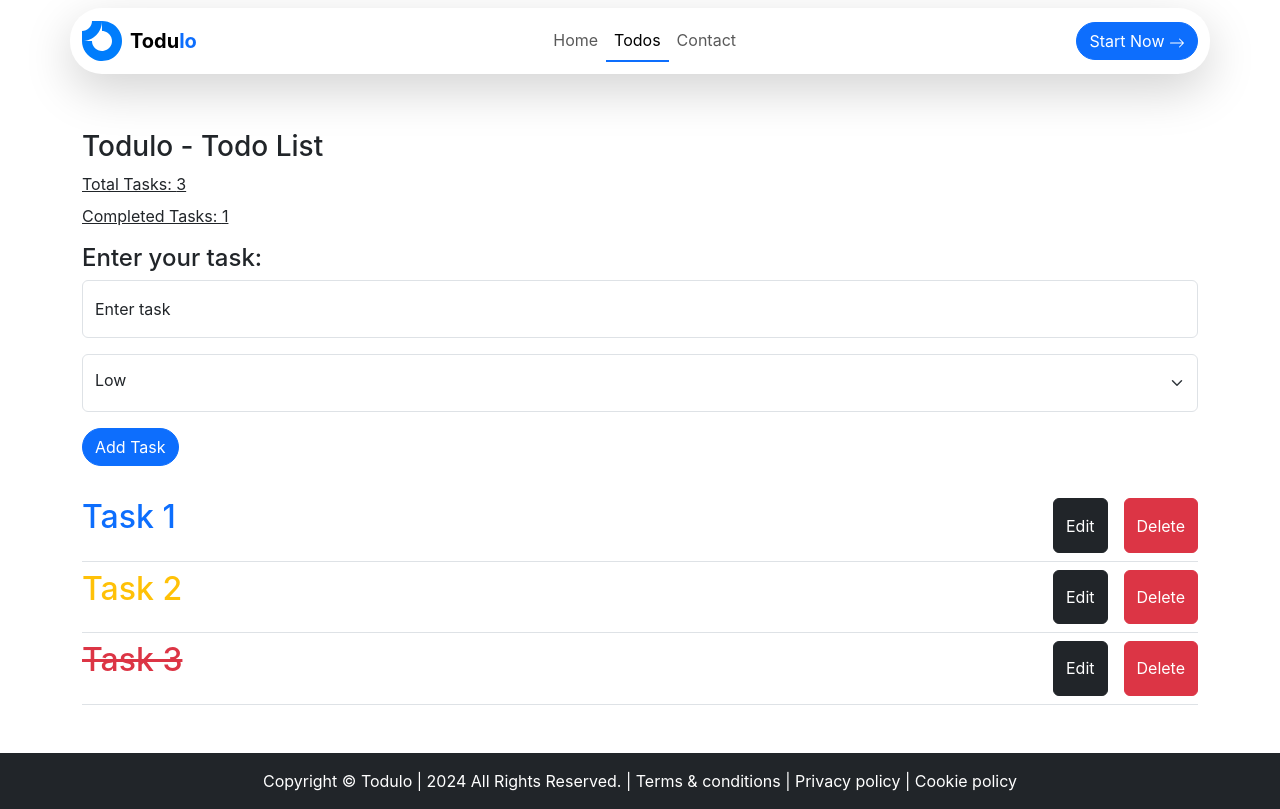
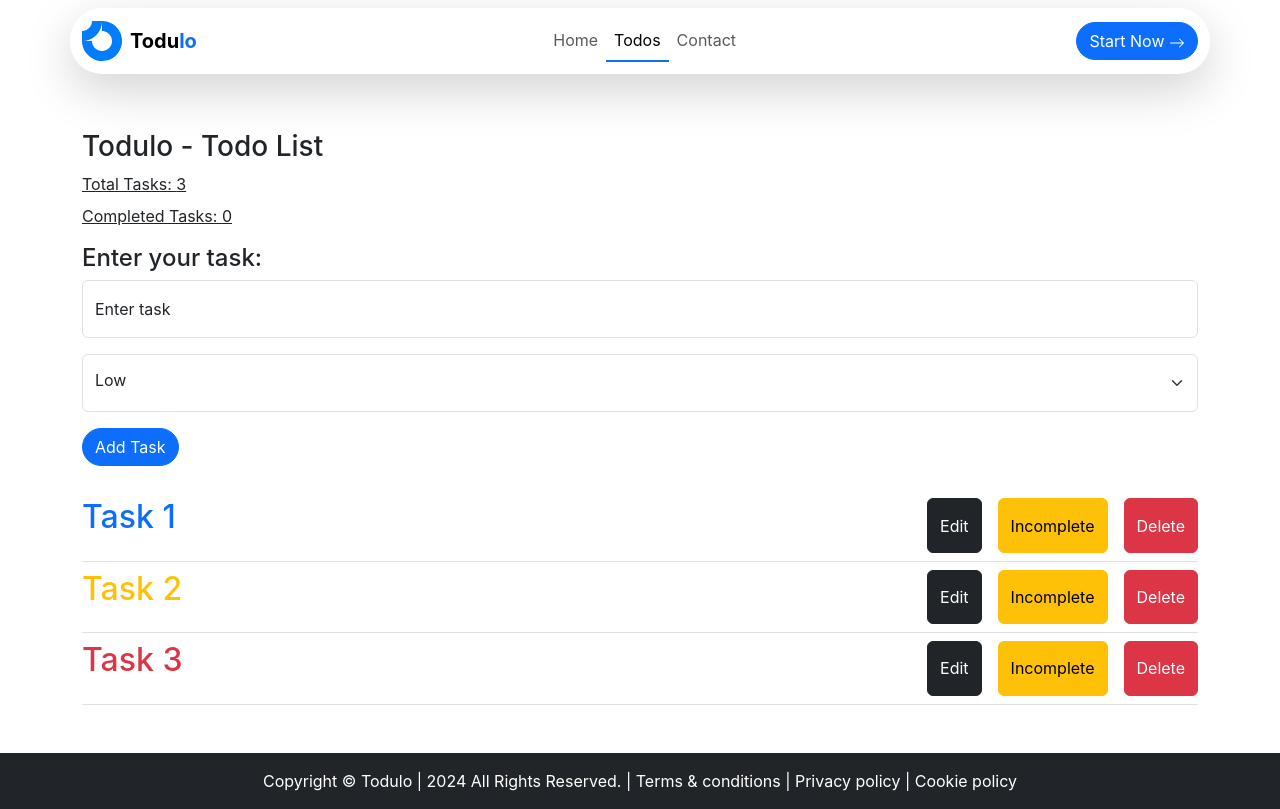
Before and after one commit to whoafridi/React-Design-Pattern, a React (Vite) app: page /todos in a window 1280 px wide. Built offline with nearby package versions, Linux system fonts and the light colour scheme.

Commit message:
feat - a task mark completed or not

```diff
--- a/src/pages/Todos.jsx
+++ b/src/pages/Todos.jsx
@@ -3,7 +3,7 @@ import { useState } from "react";
 const initialTasks = [
   { id: 1, title: "Task 1", status: "incomplete", priority: "low" },
   { id: 2, title: "Task 2", status: "incomplete", priority: "medium" },
-  { id: 3, title: "Task 3", status: "completed", priority: "high" },
+  { id: 3, title: "Task 3", status: "incomplete", priority: "high" },
 ];
 const priorities = [
   { id: 1, label: "Low" },
@@ -59,6 +59,21 @@ const Todos = () => {
     if (filteredTasks.find((task) => task.status === "completed")) {
       setCompletedTasks(completedTasks - 1);
     }
+  };
+
+  const markComplete = (id) => {
+    const Update = tasks.map((task) =>
+      task.id === id
+        ? {
+            ...task,
+            status: task.status === "incomplete" ? "completed" : "incomplete",
+          }
+        : task
+    );
+    setTasks(Update);
+    setCompletedTasks(
+      Update.filter((task) => task.status === "completed").length
+    );
   };
 
   return (
@@ -155,6 +170,16 @@ const Todos = () => {
                 </button>
               )}
               <button
+                onClick={() => markComplete(task.id)}
+                className={` ${
+                  task.status === "completed"
+                    ? "btn btn-success disabled"
+                    : "btn btn-warning"
+                }`}
+              >
+                {task.status === "completed" ? "Completed" : "Incomplete"}
+              </button>
+              <button
                 className="btn btn-danger"
                 onClick={() => handleDeleteTask(task.id)}
               >
```
